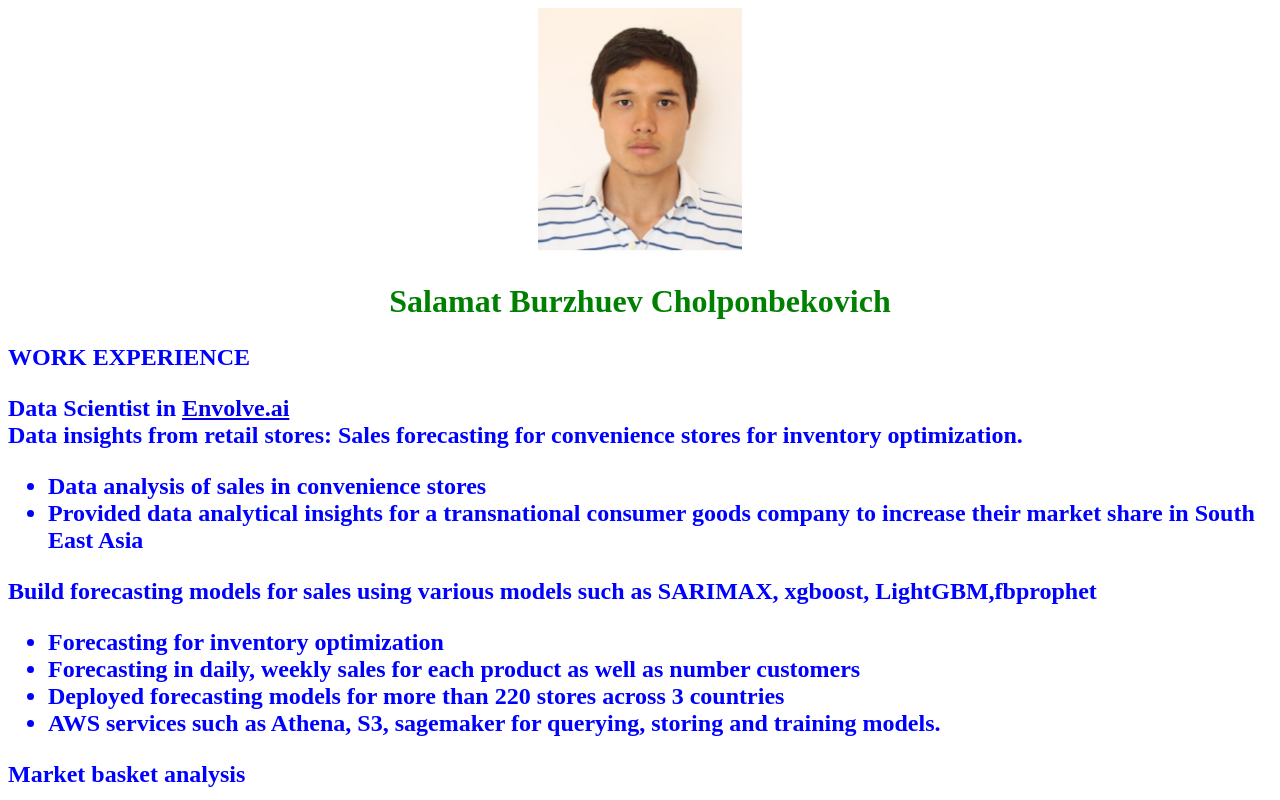
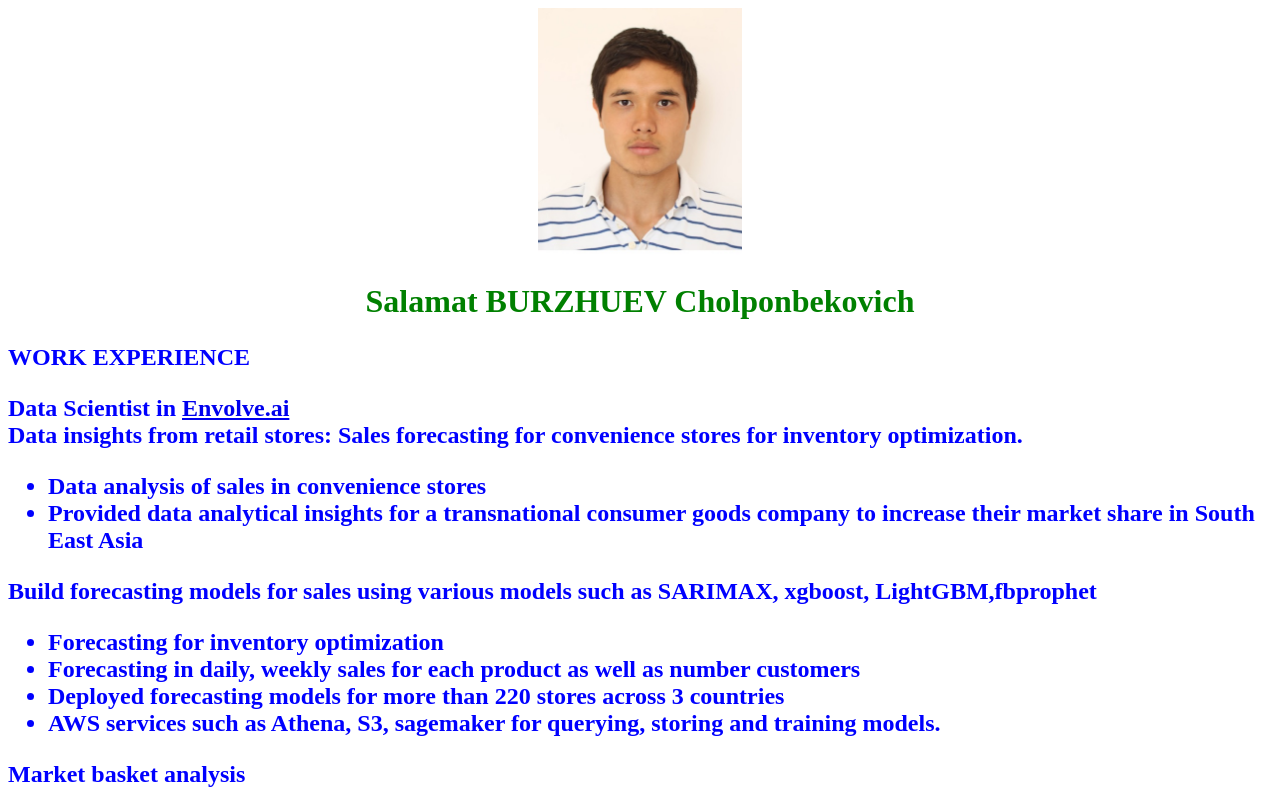
Before and after one commit to salamatburj/module2-solution, a plain HTML site: page index.html in a window 1280 px wide. Shown: the top 800 px of the page. Drawn offline with Linux system fonts and the light colour scheme.

Commit message:
bol'shoy

```diff
--- a/index.html
+++ b/index.html
@@ -10,7 +10,7 @@
 <body>
 
  <img src="me.jpg" width="204" height="254" class="center">
-<h1 style="text-align: center">Salamat Burzhuev Cholponbekovich</h1>
+<h1 style="text-align: center">Salamat BURZHUEV Cholponbekovich </h1>
 <article class="work">
 	<h2>
 		<p>WORK EXPERIENCE</p>
```
